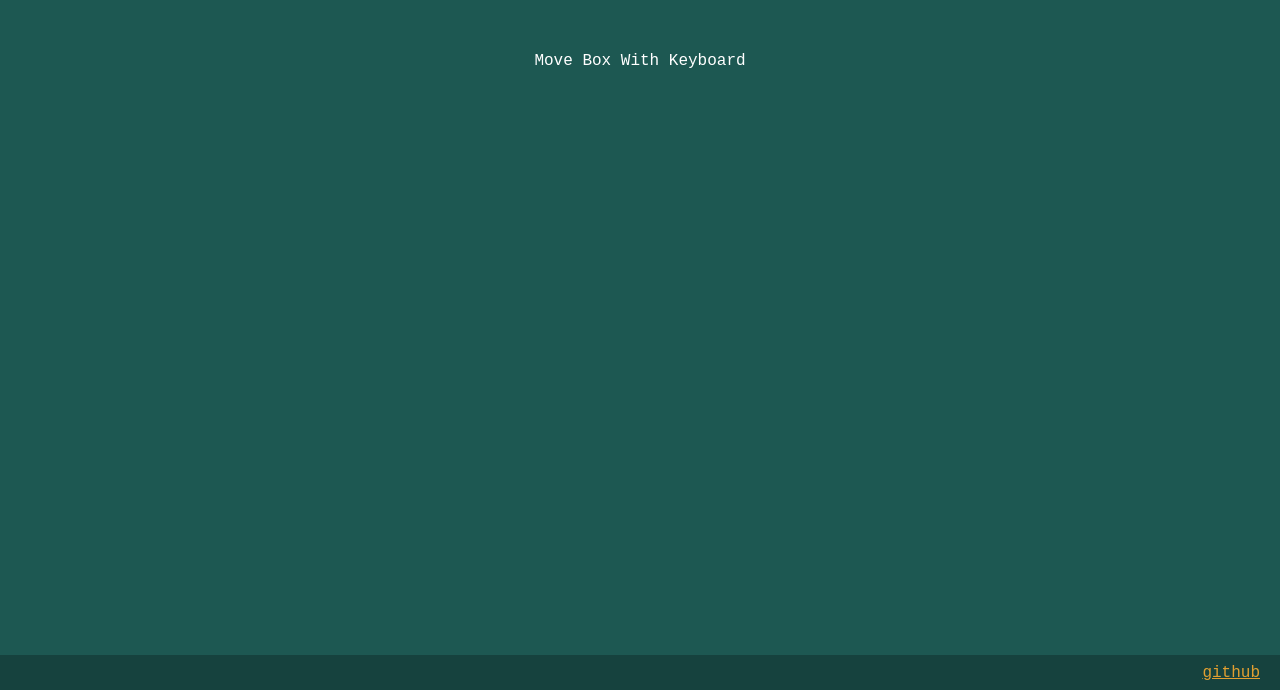
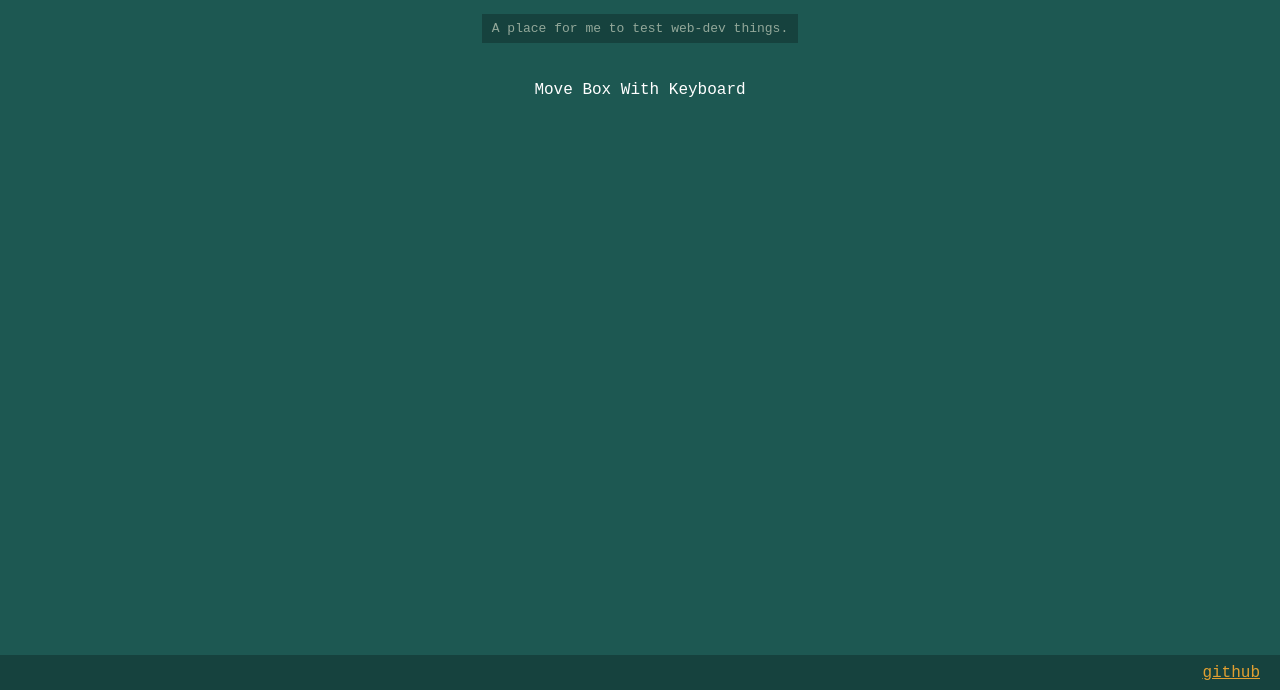
Before and after one commit to alexwiench/webdev-practice, a plain HTML site: page index.html in a window 1280 px wide. Shown: the part 110-800 px from the top of the page. Drawn offline with nearby package versions, Linux system fonts and the light colour scheme.

Commit message:
Added tag line

```diff
--- a/index.html
+++ b/index.html
@@ -8,13 +8,14 @@
     <title>Web Development Practice</title>
   </head>
   <body>
+    <header>
+      <h1>
+        <span class="micro">micro</span><span class="projects">projects</span>
+      </h1>
+      <h2><span class="by">by</span> alex wiench</h2>
+    </header>
     <main>
-      <header>
-        <h1>
-          <span class="micro">micro</span><span class="projects">projects</span>
-        </h1>
-        <h2><span class="by">by</span> alex wiench</h2>
-      </header>
+      <p>A place for me to test web-dev things.</p>
       <ul>
         <li>
           <a href="/projects/box-move/box-move.html">Move Box With Keyboard</a>
@@ -22,7 +23,7 @@
       </ul>
     </main>
     <footer>
-      <a href="github.com/alexwiench">github</a>
+      <a href="https://www.github.com/alexwiench" target="_blank">github</a>
     </footer>
   </body>
 </html>
--- a/style.css
+++ b/style.css
@@ -38,9 +38,8 @@ h2 {
   font-size: small;
   font-weight: 100;
   text-align: right;
-  margin-top: 0;
+  margin: 0;
   padding-top: 0;
-  margin-bottom: 35px;
   top: -20px;
 }
 
@@ -51,6 +50,18 @@ h2 {
 .micro {
   font-weight: 300;
   font-size: 2rem;
+}
+
+p {
+  margin-top: 0px;
+  margin-bottom: 35px;
+  font-weight: 200;
+  font-size: small;
+  text-align: center;
+  font-family: "Courier New", Courier, monospace;
+  background-color: #16423e;
+  color: #93a89a;
+  padding: 5px 10px;
 }
 
 ul {
```
